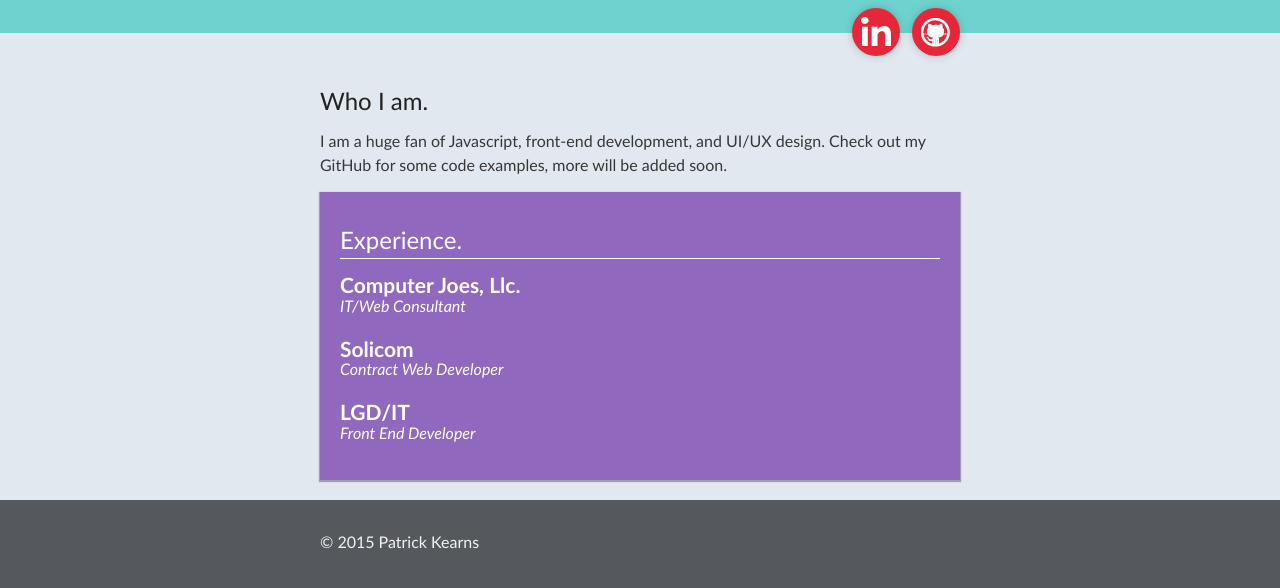
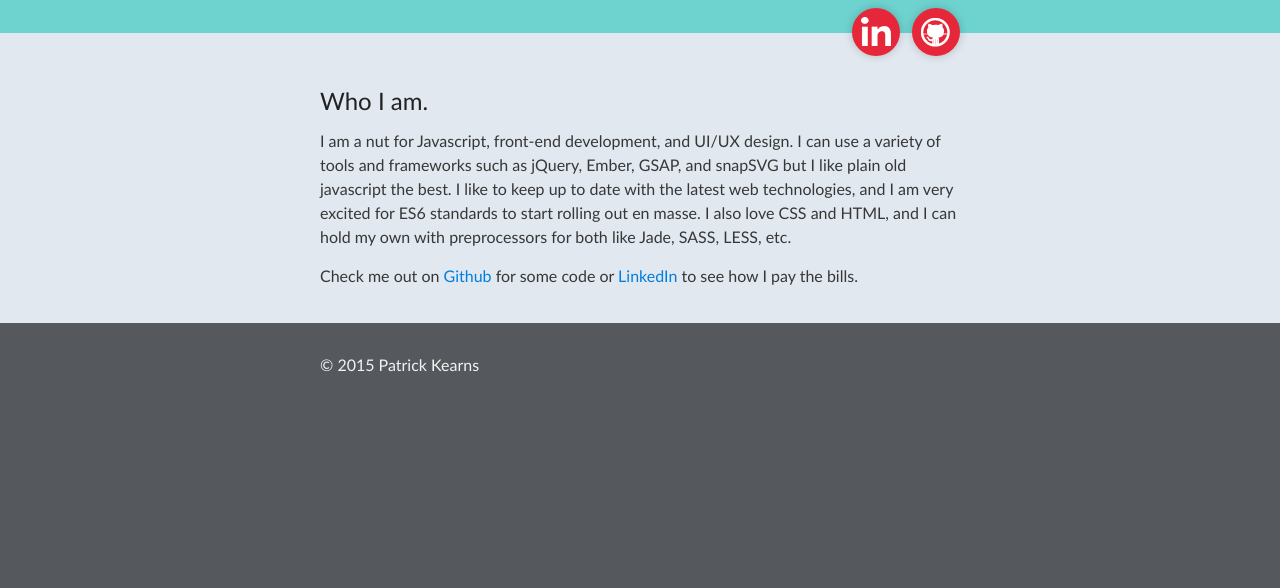
Before and after one commit to Kearns/Kearns.github.io, a plain HTML site: page index.html in a window 1280 px wide. Shown: the part 176-764 px from the top of the page. Drawn offline with nearby package versions, Linux system fonts and the light colour scheme.

Commit message:
Updated content

```diff
--- a/index.html
+++ b/index.html
@@ -34,27 +34,18 @@
           Who I am.
         </h3>
         <p>
-          I am a huge fan of Javascript, front-end development, and UI/UX design.
-          Check out my GitHub for some code examples, more will be added soon.
+          I am a nut for Javascript, front-end development, and UI/UX design.
+          I can use a variety of tools and frameworks such as jQuery, Ember, GSAP, and snapSVG
+          but I like plain old javascript the best. I like to keep up to date with the latest
+          web technologies, and I am very excited for ES6 standards to start rolling out en masse.
+          I also love CSS and HTML, and I can hold my own with preprocessors for both like Jade, SASS, LESS, etc.
         </p>
-        <div class="content_box">
-          <h3>Experience.</h3>
-          <ul>
-            <li>
-              <h4><strong>Computer Joes, Llc.</strong></h4>
-              <p><em>IT/Web Consultant</em></p>
-            </li>
-            <li>
-              <h4><strong>Solicom</strong></h4>
-              <p><em>Contract Web Developer</em></p>
-            </li>
-            <li>
-              <h4><strong>LGD/IT</strong></h4>
-              <p><em>Front End Developer</em></p>
-            </li>
-            <li></li>
-        </div>
-      </section>
+        <p>
+          Check me out on <a href="https://github.com/Kearns">Github</a> for some code or
+          <a href="https://www.linkedin.com/in/ptkearns">LinkedIn</a> to see how I pay the bills.
+        </p>
+
+      <script src="javascripts/main.js"></script>
     </div>
 
     <!-- FOOTER  -->
--- a/javascripts/main.js
+++ b/javascripts/main.js
@@ -1 +1,4 @@
-console.log('This would be the main JS file.');
+
+(function(window){
+
+})(window)
```
